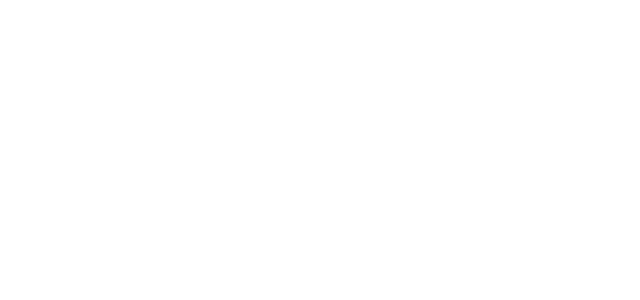
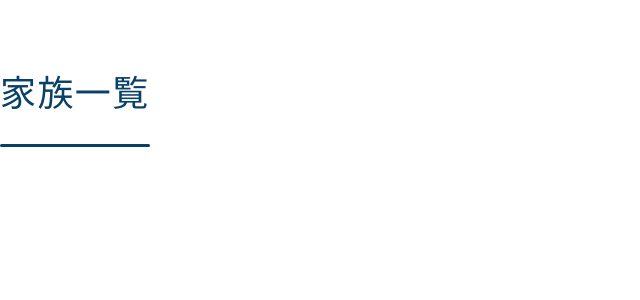
Before and after one commit to ninomiyadaisuke/families-management-app, a Next.js app: page /sample in a window 1280 px wide. Shown: the top 300 px of the page, without its empty margins (0-640 px from the left). Built offline with nearby package versions, Linux system fonts and the light colour scheme.

Commit message:
create MenuLink component and scss

```diff
--- /dev/null
+++ b/src/components/atoms/Utilities/MenuLink.tsx
@@ -0,0 +1,24 @@
+import { VFC } from 'react';
+import Link from 'next/link';
+
+import styles from 'styles/components/atoms/menu_link.module.scss';
+
+type Props = {
+  path: string;
+  name: string;
+  active: boolean;
+};
+
+const MenuLink: VFC<Props> = (props) => {
+  const { path = '', name = '', active = false } = props;
+  return (
+    <li className={styles.link}>
+      <Link href={path}>
+        <a>{name}</a>
+      </Link>
+      {active && <div className={styles.link__underline} />}
+    </li>
+  );
+};
+
+export default MenuLink;
--- a/src/components/atoms/Utilities/index.ts
+++ b/src/components/atoms/Utilities/index.ts
@@ -1,5 +1,6 @@
 export { default as Dropdown } from './Dropdown';
 export { default as Loading } from './Loading';
+export { default as MenuLink } from './MenuLink';
 export { default as Spacer } from './Spacer';
 export { default as UpcommingEvents } from './UpcommingEvents';
 export { default as WidthSpacer } from './WidthSpacer';
--- a/src/pages/sample.tsx
+++ b/src/pages/sample.tsx
@@ -1,9 +1,16 @@
 import React from 'react';
 import { NextPage } from 'next';
 import { Layout } from 'components/layout';
+import { MenuLink } from 'components/atoms/Utilities';
 
 const Sample: NextPage = () => {
-  return <Layout pageTitle={'サンプル'}></Layout>;
+  return (
+    <Layout pageTitle={'サンプル'}>
+      <div style={{ height: '150px' }}>
+        <MenuLink name={'家族一覧'} path={'/contacts'} active={true} />
+      </div>
+    </Layout>
+  );
 };
 
 export default Sample;
--- /dev/null
+++ b/src/styles/components/atoms/menu_link.module.scss
@@ -0,0 +1,26 @@
+@import '../../variables.scss';
+
+.link {
+  display: inline-block;
+  list-style: none;
+  font-size: 24px;
+  font-weight: 300;
+  height: auto;
+  a {
+    text-decoration: none;
+    color: $main;
+    &:hover {
+      color: $main;
+    }
+  }
+  @include mq('md') {
+    font-size: 36px;
+    &__underline {
+      margin-top: 28px;
+      height: 3px;
+      width: 100%;
+      background: $main;
+      border-radius: 20px;
+    }
+  }
+}
```
